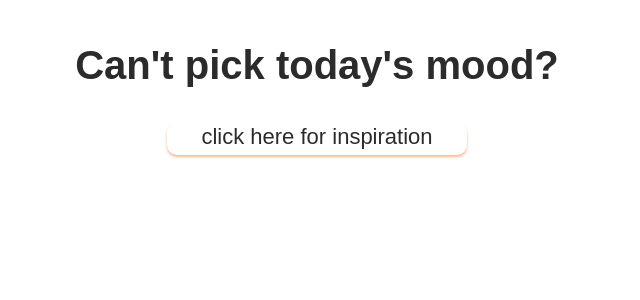
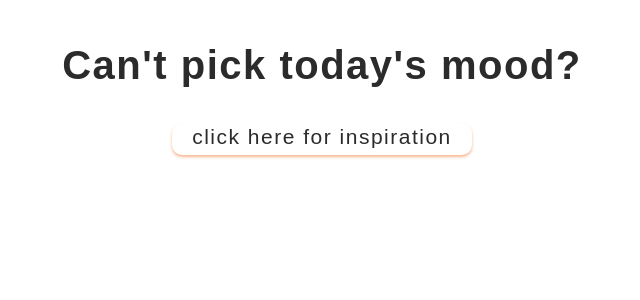
Before and after one commit to 1oupd/moodboard-generator, a React (Create React App) app: page / in a window 1280 px wide. Shown: the top 300 px of the page, without its empty margins (323-963 px from the left). Built offline with nearby package versions, Linux system fonts and the light colour scheme; a web font is replaced by a local one.

Commit message:
final final changes

```diff
--- a/src/App.css
+++ b/src/App.css
@@ -18,6 +18,8 @@ h1 {
   color: #2a2b2a;
   padding: 8px 8px 8px 8px;
   border-radius: 10px;
+  letter-spacing: 1.5px;
+  margin-left: 10px;
 }
 
 .button {
@@ -27,7 +29,7 @@ h1 {
 }
 
 button {
-  font-size: 22px;
+  font-size: 21px;
   height: 32px;
   width: 300px;
   background-color: #ffffff;
@@ -37,15 +39,17 @@ button {
   border-style: none;
   border-radius: 10px;
   padding: 1px 5px 5px 5px;
+  letter-spacing: 1.5px;
+  margin-left: 10px;
 }
 
 button:hover {
-  background-color: #a38d81;
-  color: #ffffff;
+  background-color: #ffffff;
+  color: #2a2b2a;
   font-size: 23px;
   height: 35px;
   width: 307px;
   box-shadow: #f8b692 2px 4px 5px;
   padding: 1px 5px 6px 5px;
-  border-style: outset;
+  border-style: none;
 }
```
